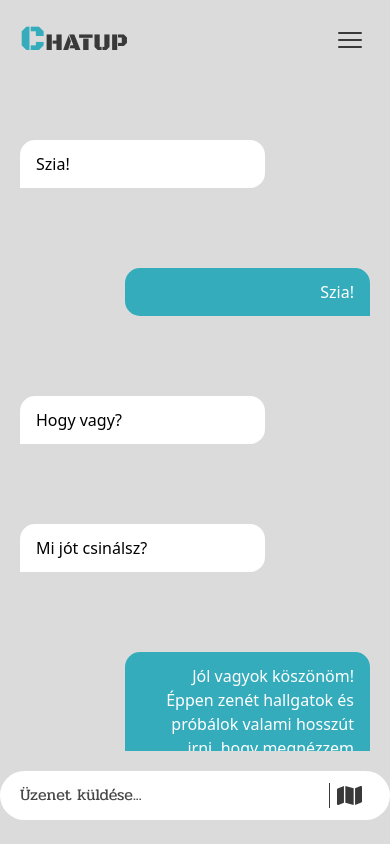
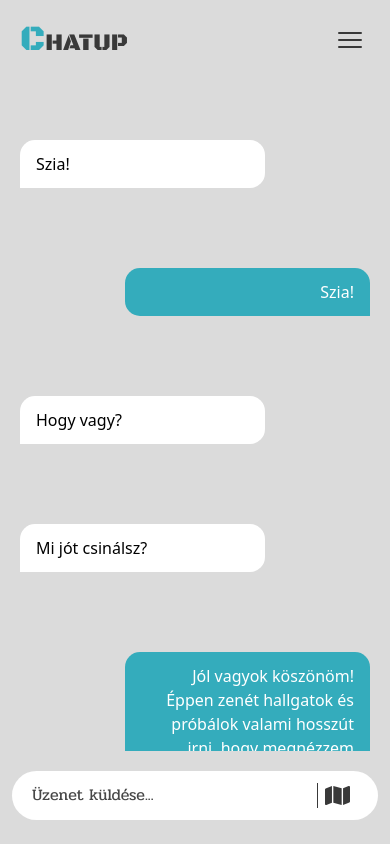
Before and after one commit to zsoltgombocz/chatup-frontend, a React (Vite) app: page /chat in a window 390 px wide. Built offline with nearby package versions, Linux system fonts and the light colour scheme; a web font is replaced by a local one.

Commit message:
wip textarea

```diff
--- a/src/index.css
+++ b/src/index.css
@@ -112,7 +112,7 @@ path.county {
 }
 
 .chat-footer {
-  @apply flex flex-col h-fit text;
+  @apply flex flex-col h-fit text px-3 md:px-0;
 }
 .chat-input {
   @apply inline-flex flex-grow outline-none mr-2 bg-transparent text-base relative resize-none;
--- a/src/views/ChatView.tsx
+++ b/src/views/ChatView.tsx
@@ -6,7 +6,7 @@ import { Bars3Icon } from '@heroicons/react/24/outline';
 import { useUserSettings } from '@store/userSettings';
 import { UserStatus } from '@utils/enums';
 import { AnimatePresence, motion as m } from 'framer-motion';
-import { useEffect, useState } from 'react';
+import { useEffect, useState, KeyboardEvent, useRef, SyntheticEvent } from 'react';
 
 type ChatBubbleProps = {
     text: string,
@@ -18,13 +18,17 @@ enum BubbleType {
     OWN, PARTNER
 }
 
+type InputContainerProps = {
+    state: [text: string, setText: Function]
+}
+
 
 const ChatView = () => {
     useEffect(() => {
         console.log('id alapjan ujra csatlakozni socketre??')
     }, []);
 
-    const [text, setText] = useState("");
+    const [text, setText] = useState<string>("");
     const [typing, setTyping] = useState(false);
 
     useEffect(() => {
@@ -80,22 +84,7 @@ const ChatView = () => {
                             </AnimatePresence>
                         </p>
 
-                        <m.div layout className={'input-container z-20'}>
-                            <m.textarea layout placeholder={'Üzenet küldése...'} rows={1} className={'chat-input'} onChange={(e) => setText(e.target.value)} />
-                            <m.button layout={'position'} className={'chat-more'}>
-                                <MapIcon size={25} className={'cursor-pointer dark:fill-white fill-gray-600'} />
-                            </m.button>
-
-                            {text.length > 0 && (
-                                <m.button
-                                    className={'chat-send'}
-                                    initial={{ opacity: 0, y: -50 }}
-                                    animate={{ opacity: 1, y: 0 }}
-                                    exit={{ opacity: 0, position: 'absolute' }}>
-                                    <SendIcon size={25} className={`cursor-pointer fill-${userColor}`} />
-                                </m.button>
-                            )}
-                        </m.div>
+                        <InputContainer state={[text, setText]} />
                     </m.div>
                 </AnimatePresence>
             </m.div>
@@ -111,4 +100,34 @@ const ChatBubble = ({ text, color, type }: ChatBubbleProps) => {
     </div>)
 }
 
+const InputContainer = ({ state }: InputContainerProps) => {
+    const [text, setText] = state;
+    const [rows, setRows] = useState(1);
+
+    const userColor = useUserSettings(state => state.color);
+
+    return (<m.div layout className={'input-container z-20'}>
+        <m.textarea
+            layout
+            placeholder={'Üzenet küldése...'}
+            className={'chat-input'}
+            value={text}
+            rows={rows}
+        />
+        <m.button layout={'position'} className={'chat-more'}>
+            <MapIcon size={25} className={'cursor-pointer dark:fill-white fill-gray-600'} />
+        </m.button>
+
+        {text.length > 0 && (
+            <m.button
+                className={'chat-send'}
+                initial={{ opacity: 0, y: -50 }}
+                animate={{ opacity: 1, y: 0 }}
+                exit={{ opacity: 0, position: 'absolute' }}>
+                <SendIcon size={25} className={`cursor-pointer fill-${userColor}`} />
+            </m.button>
+        )}
+    </m.div>)
+}
+
 export default ChatView
--- a/src/views/pre/InterestSelectionView.tsx
+++ b/src/views/pre/InterestSelectionView.tsx
@@ -18,7 +18,7 @@ const InterestSelectionView = () => {
 
     useEffect(() => {
         const markable = markPageAsVisited(PrePage.INTERESTS);
-        if (!markable) navigate('/', { replace: true });
+        //if (!markable) navigate('/', { replace: true });
         setShuffledData(config.interests.sort(() => 0.5 - Math.random()));
     }, []);
     return (
```
Also changed, not shown: 1 other file (tests, documents, lock files or other folders).
